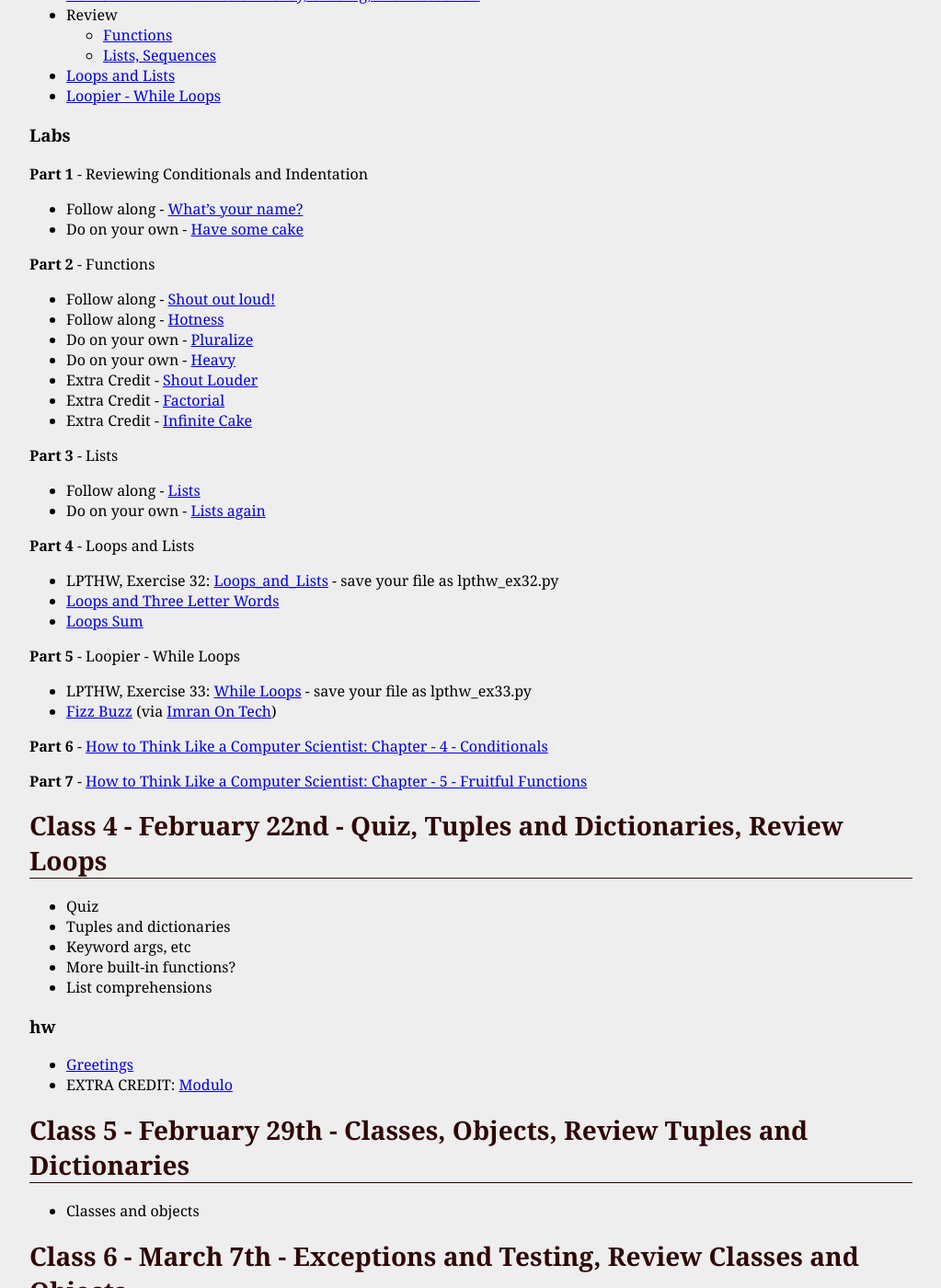
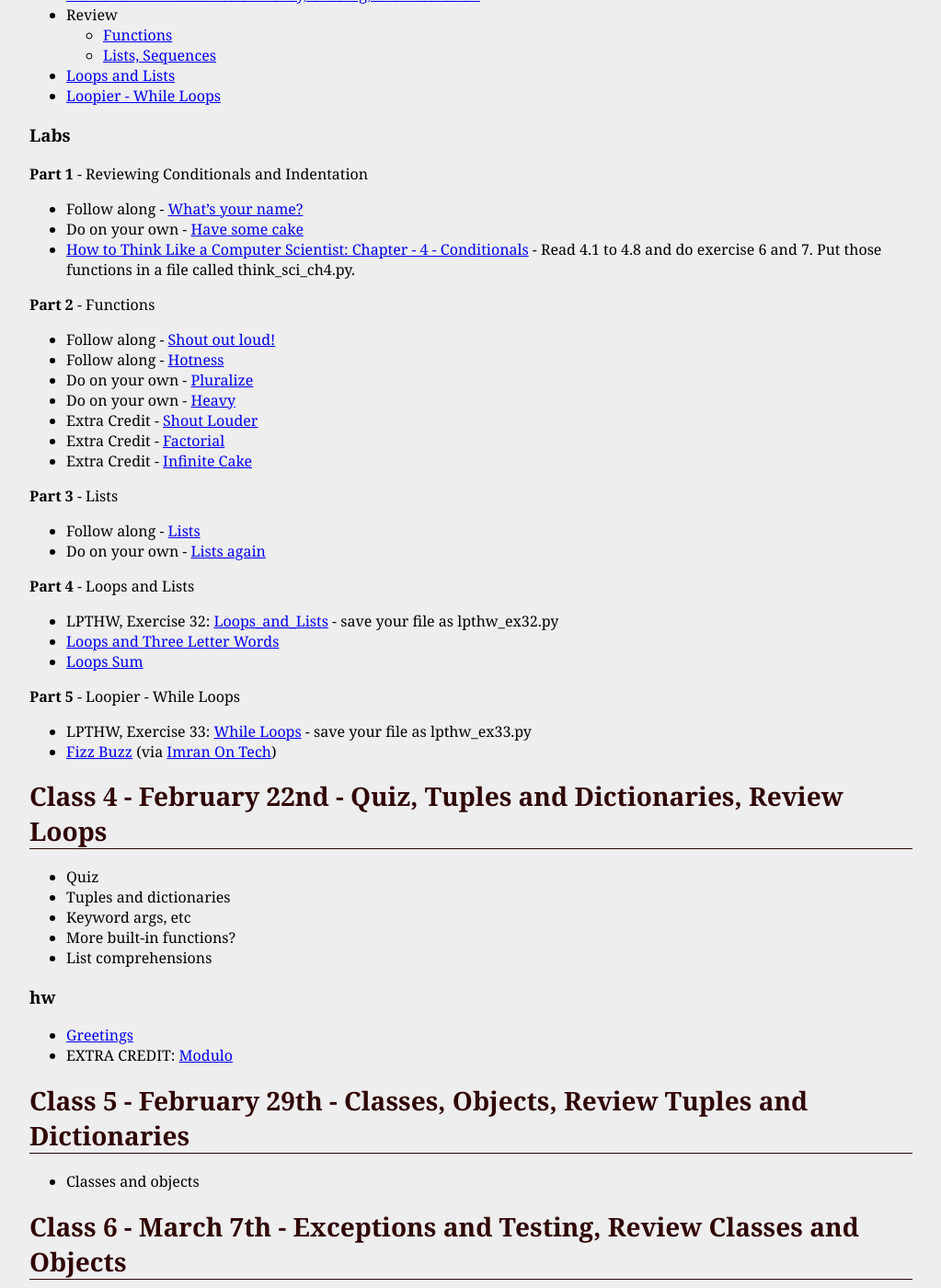
Before and after one commit to jversoza/MTEC2002, a Jekyll site: the page built from syllabus.markdown, in a window 1280 px wide and 1400 px high, scrolled down 3250 px. Shown: the whole window at 92% size, without its empty margins (128-1151 px from the left). Built offline with Jekyll 4.4.1, drawn with Linux system fonts in a browser that asks for light colours.

Commit message:
local commit

```diff
--- a/syllabus.markdown
+++ b/syllabus.markdown
@@ -144,6 +144,7 @@ Class 3 - February 15th - Review and Loops
 __Part 1__ -  Reviewing Conditionals and Indentation
 * Follow along - [What's your name?](class3/labs/name.py)
 * Do on your own - [Have some cake](class3/labs/cake.py)
+* [How to Think Like a Computer Scientist: Chapter - 4 - Conditionals](http://www.openbookproject.net/thinkcs/python/english2e/ch04.html) - Read 4.1 to 4.8 and do exercise 6 and 7.  Put those functions in a file called think_sci_ch4.py.
 
 __Part 2__ - Functions
 * Follow along - [Shout out loud!](class3/labs/shout.py)
@@ -167,9 +168,7 @@ __Part 5__ - Loopier - While Loops
 * LPTHW, Exercise 33: [While Loops](http://learnpythonthehardway.org/book/ex33.html) - save your file as lpthw_ex33.py
 * [Fizz Buzz](class2/labs/fizz_buzz.txt) (via [Imran On Tech](http://imranontech.com/2007/01/24/using-fizzbuzz-to-find-developers-who-grok-coding/))
 
-__Part 6__ -  [How to Think Like a Computer Scientist: Chapter - 4 - Conditionals](http://www.openbookproject.net/thinkcs/python/english2e/ch04.html)
 
-__Part 7__ -  [How to Think Like a Computer Scientist: Chapter - 5 - Fruitful Functions](http://www.openbookproject.net/thinkcs/python/english2e/ch05.html)
 
 Class 4 - February 22nd - Quiz, Tuples and Dictionaries, Review Loops
 =====
```
